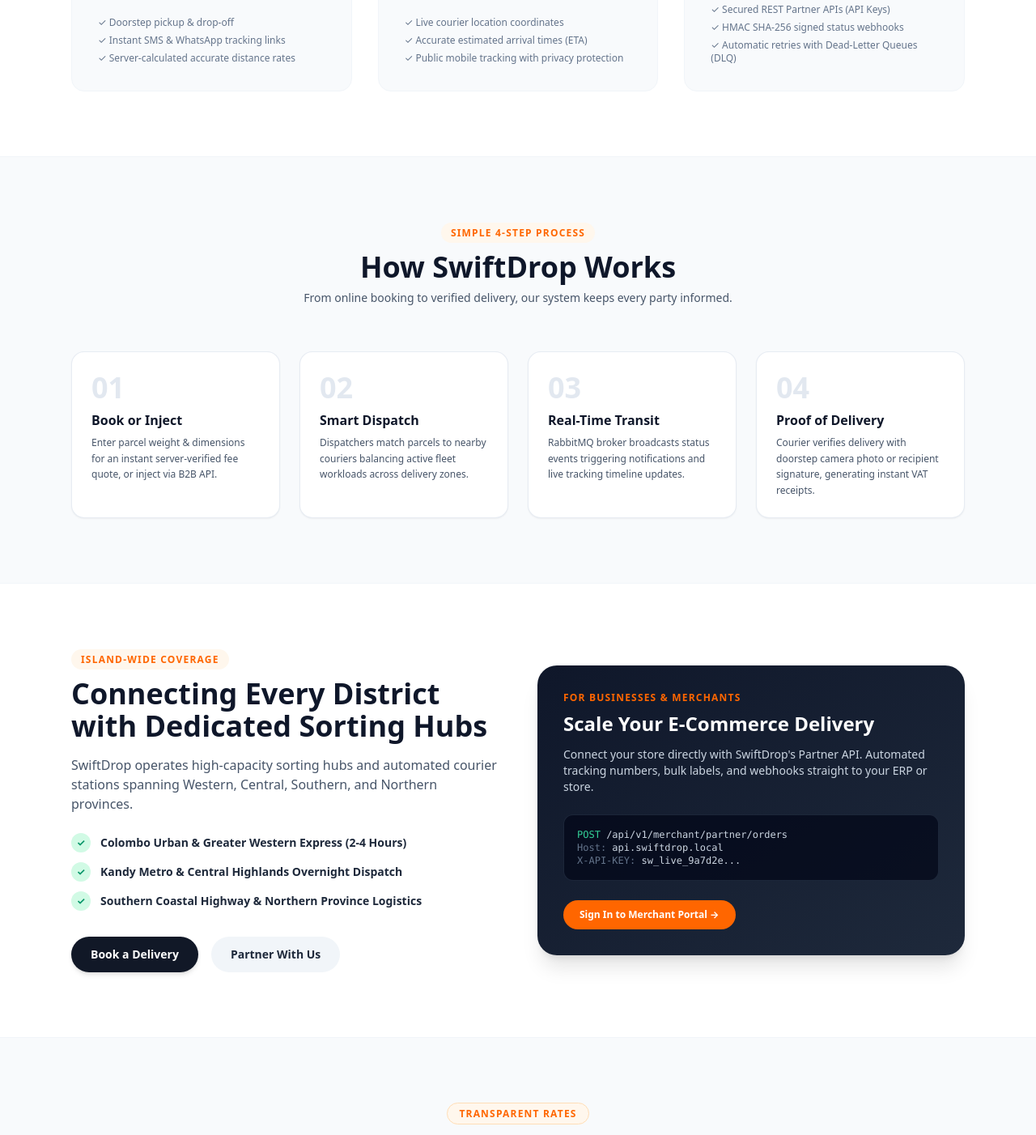
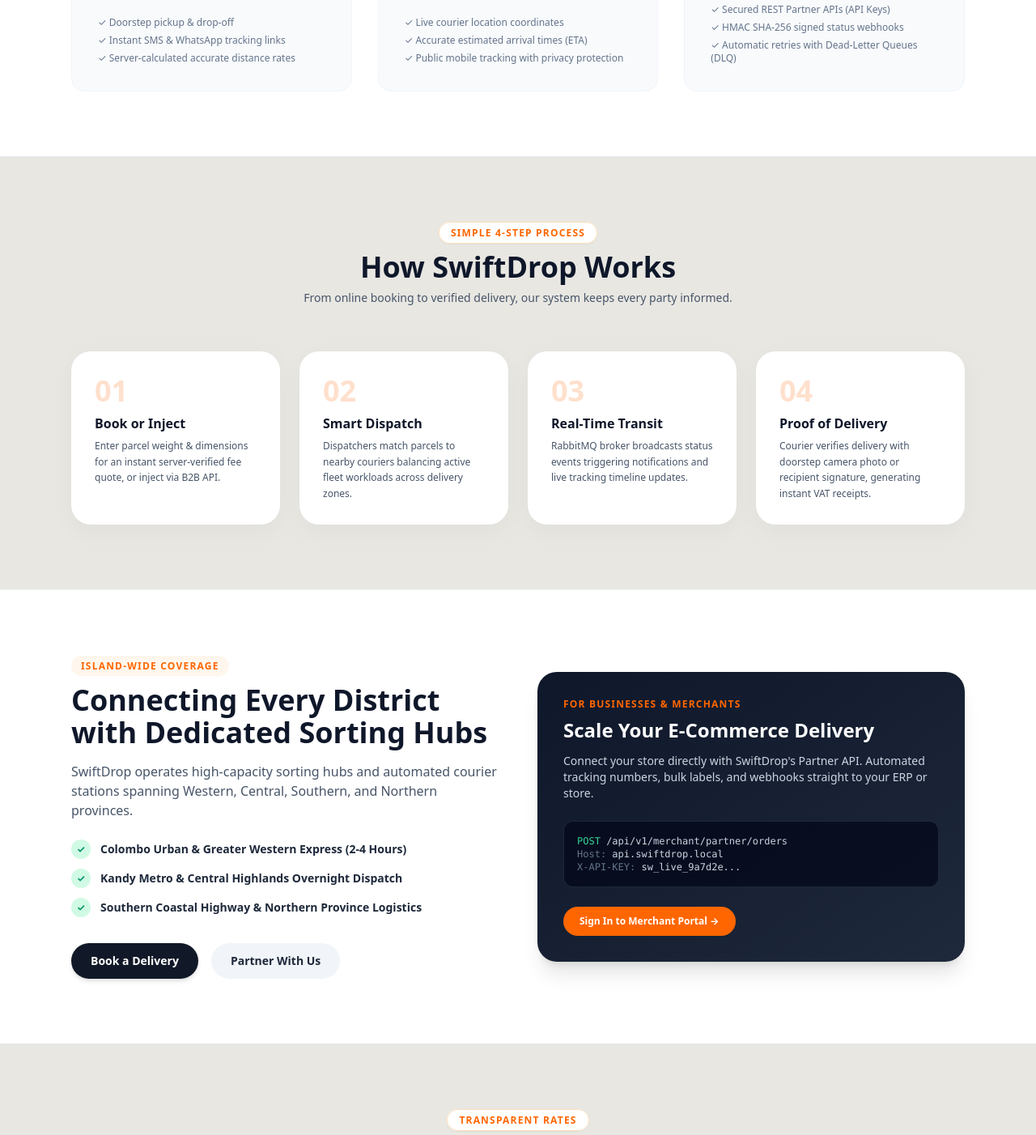
Before and after one commit to yasindugunasekara/SWIFTDROP, a Next.js app in the folder web/: page / in a window 1280 px wide. Shown: the part 1330-2732 px from the top of the page at 81% size. Built offline with nearby package versions, Linux system fonts and the light colour scheme.

Commit message:
style: match Process and Pricing section backgrounds to the warm hero studio tone (#e8e7e2)

```diff
--- a/web/src/app/page.tsx
+++ b/web/src/app/page.tsx
@@ -186,10 +186,10 @@
       </section>
 
       {/* HOW IT WORKS SECTION */}
-      <section id="process" className="py-20 bg-slate-50 border-t border-slate-100">
+      <section id="process" className="py-20 bg-[#e8e7e2] border-t border-slate-200/60">
         <div className="max-w-6xl mx-auto px-4 sm:px-6">
           <div className="text-center max-w-xl mx-auto mb-14">
-            <span className="text-xs font-bold tracking-widest text-brand-orange bg-orange-50 px-3 py-1 rounded-full uppercase">
+            <span className="text-xs font-bold tracking-widest text-[#ff6600] bg-white border border-orange-200/80 px-3.5 py-1 rounded-full uppercase shadow-sm">
               SIMPLE 4-STEP PROCESS
             </span>
             <h2 className="text-3xl sm:text-4xl font-extrabold text-slate-900 mt-3 mb-2">
@@ -201,32 +201,32 @@
           </div>
 
           <div className="grid grid-cols-1 sm:grid-cols-2 lg:grid-cols-4 gap-6">
-            <div className="bg-white p-6 rounded-2xl border border-slate-200/80 shadow-sm relative">
-              <div className="text-4xl font-black text-slate-200 mb-2">01</div>
+            <div className="bg-white p-7 rounded-3xl border border-white/80 shadow-[0_8px_30px_rgb(0,0,0,0.04)] relative">
+              <div className="text-4xl font-black text-[#ff6600]/20 mb-2">01</div>
               <h4 className="text-base font-bold text-slate-900 mb-1.5">Book or Inject</h4>
               <p className="text-xs text-slate-600 leading-relaxed">
                 Enter parcel weight & dimensions for an instant server-verified fee quote, or inject via B2B API.
               </p>
             </div>
 
-            <div className="bg-white p-6 rounded-2xl border border-slate-200/80 shadow-sm relative">
-              <div className="text-4xl font-black text-slate-200 mb-2">02</div>
+            <div className="bg-white p-7 rounded-3xl border border-white/80 shadow-[0_8px_30px_rgb(0,0,0,0.04)] relative">
+              <div className="text-4xl font-black text-[#ff6600]/20 mb-2">02</div>
               <h4 className="text-base font-bold text-slate-900 mb-1.5">Smart Dispatch</h4>
               <p className="text-xs text-slate-600 leading-relaxed">
                 Dispatchers match parcels to nearby couriers balancing active fleet workloads across delivery zones.
               </p>
             </div>
 
-            <div className="bg-white p-6 rounded-2xl border border-slate-200/80 shadow-sm relative">
-              <div className="text-4xl font-black text-slate-200 mb-2">03</div>
+            <div className="bg-white p-7 rounded-3xl border border-white/80 shadow-[0_8px_30px_rgb(0,0,0,0.04)] relative">
+              <div className="text-4xl font-black text-[#ff6600]/20 mb-2">03</div>
               <h4 className="text-base font-bold text-slate-900 mb-1.5">Real-Time Transit</h4>
               <p className="text-xs text-slate-600 leading-relaxed">
                 RabbitMQ broker broadcasts status events triggering notifications and live tracking timeline updates.
               </p>
             </div>
 
-            <div className="bg-white p-6 rounded-2xl border border-slate-200/80 shadow-sm relative">
-              <div className="text-4xl font-black text-slate-200 mb-2">04</div>
+            <div className="bg-white p-7 rounded-3xl border border-white/80 shadow-[0_8px_30px_rgb(0,0,0,0.04)] relative">
+              <div className="text-4xl font-black text-[#ff6600]/20 mb-2">04</div>
               <h4 className="text-base font-bold text-slate-900 mb-1.5">Proof of Delivery</h4>
               <p className="text-xs text-slate-600 leading-relaxed">
                 Courier verifies delivery with doorstep camera photo or recipient signature, generating instant VAT receipts.
@@ -307,10 +307,10 @@
       </section>
 
       {/* TRANSPARENT PRICING SECTION */}
-      <section id="pricing" className="py-20 bg-slate-50 border-t border-slate-100">
+      <section id="pricing" className="py-20 bg-[#e8e7e2] border-t border-slate-200/60">
         <div className="max-w-6xl mx-auto px-4 sm:px-6">
           <div className="text-center max-w-xl mx-auto mb-14">
-            <span className="text-xs font-bold tracking-widest text-[#ff6600] bg-orange-50 border border-orange-200/80 px-3.5 py-1 rounded-full uppercase">
+            <span className="text-xs font-bold tracking-widest text-[#ff6600] bg-white border border-orange-200/80 px-3.5 py-1 rounded-full uppercase shadow-sm">
               TRANSPARENT RATES
             </span>
             <h2 className="text-3xl sm:text-4xl font-extrabold text-slate-900 mt-3 mb-2">
--- a/web/src/components/layout/Navbar.tsx
+++ b/web/src/components/layout/Navbar.tsx
@@ -83,7 +83,7 @@
               </Link>
               <button
                 onClick={handleLogout}
-                className="text-xs font-bold text-slate-500 hover:text-[#ff6600] transition-colors cursor-pointer"
+                className="px-4 py-1.5 text-xs sm:text-sm font-bold text-white bg-[#ff6600] hover:bg-[#ea580c] rounded-full shadow-sm transition-all cursor-pointer"
               >
                 Logout
               </button>
@@ -91,9 +91,9 @@
           ) : (
             <Link
               href="/login"
-              className="text-xs sm:text-sm font-bold text-slate-700 hover:text-[#ff6600] transition-colors px-3 py-1.5"
+              className="px-4 py-1.5 text-xs sm:text-sm font-bold text-white bg-[#ff6600] hover:bg-[#ea580c] rounded-full shadow-sm transition-all"
             >
-              login
+              LOGIN
             </Link>
           )}
         </div>
```
